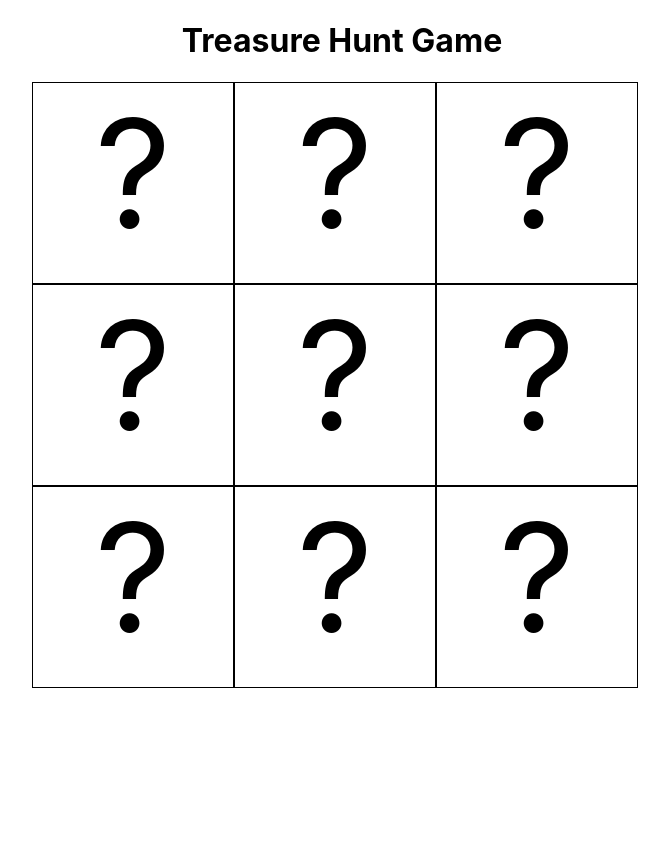
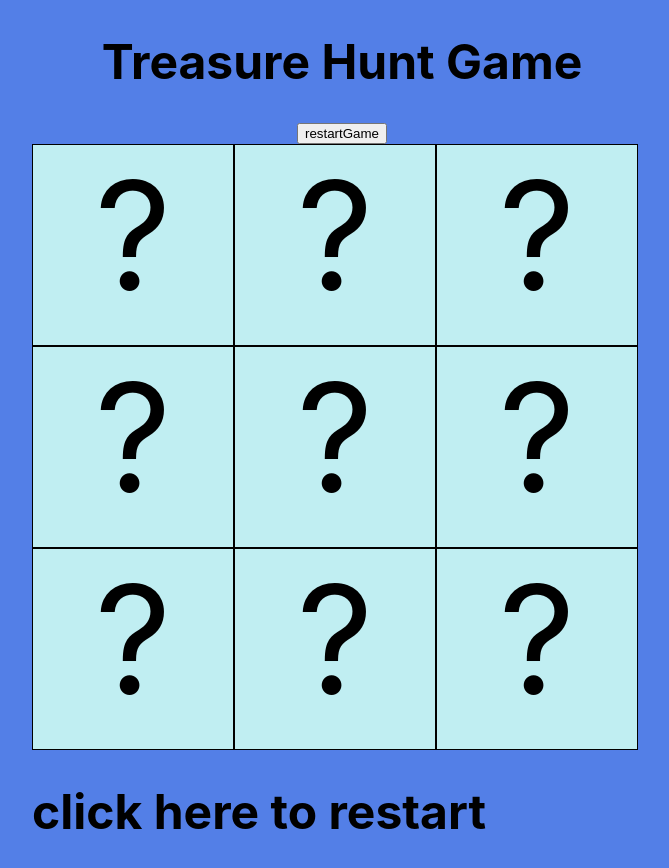
Before and after one commit to learn-academy-2023-alpha/treasure-hunt-JacobR96, a React (Create React App) app: page / in a window 1280 px wide. Shown: the top 868 px of the page, without its empty margins (298-967 px from the left). Before the commit the page ends 800 px from the top, so only its background shows below. Built offline with nearby package versions, Linux system fonts and the light colour scheme.

Commit message:
added a button for restart and attempted funcatanlity

```diff
--- a/src/App.css
+++ b/src/App.css
@@ -1,5 +1,6 @@
 h1 {
   text-align: center;
+  font-size: 3rem;
 }
 
 .square {
@@ -8,6 +9,7 @@ h1 {
   border: 1px solid black;
   font-size: 150px;
   text-align: center;
+  background-color: #C0EEF2;
 }
 
 .gameboard{
@@ -17,3 +19,14 @@ h1 {
   margin: 0 auto;
   ;
 }
+
+
+body{
+  background-color: #537FE7;
+}
+
+.restartButton{
+  display: flex;
+  flex-wrap: wrap;
+  margin: 0 auto;
+}
--- a/src/App.js
+++ b/src/App.js
@@ -1,5 +1,6 @@
 import React, { useState } from "react"
 import "./App.css"
+import RestartGame from "./components/RestartGame"
 import Square from "./components/Square"
 const App = () => {
   const [board, setBoard] = useState([
@@ -20,16 +21,18 @@ const App = () => {
 
 const handleGamePlay = (index)=> {
 
-// alert(index)
 let updatedBoard = [... board]
+
 if (index ===treasureLocation){
 updatedBoard[index] = "⭐️"
 setBoard(updatedBoard)
 alert("you are the winner")}
+
 else if (index ===bombLocation){
   updatedBoard[index] = "💣"
   setBoard(updatedBoard)
   alert("you lost buddy")}
+
 else{
   updatedBoard[index] = "🏴‍☠️"
 setBoard(updatedBoard)}
@@ -39,6 +42,7 @@ setBoard(updatedBoard)}
   return (
     <>
       <h1>Treasure Hunt Game</h1>
+      <RestartGame/>
       <div className="gameboard">
    {board.map((value, index) =>{
         return(
@@ -49,6 +53,8 @@ setBoard(updatedBoard)}
         handleGamePlay={handleGamePlay}
         />
       )})}
+ <h1>click here to restart</h1>
+
 
 
       </div>
--- /dev/null
+++ b/src/components/RestartGame.js
@@ -0,0 +1,21 @@
+import { render } from '@testing-library/react'
+import React from 'react'
+
+
+
+function RestartGame() {
+
+const restartGame =(event)=>{
+
+}
+  return (<>
+    <div>
+    <button className="restartButton" onClick={restartGame}>restartGame</button>
+
+
+
+    </div>
+ </> )
+}
+
+export default RestartGame
```
